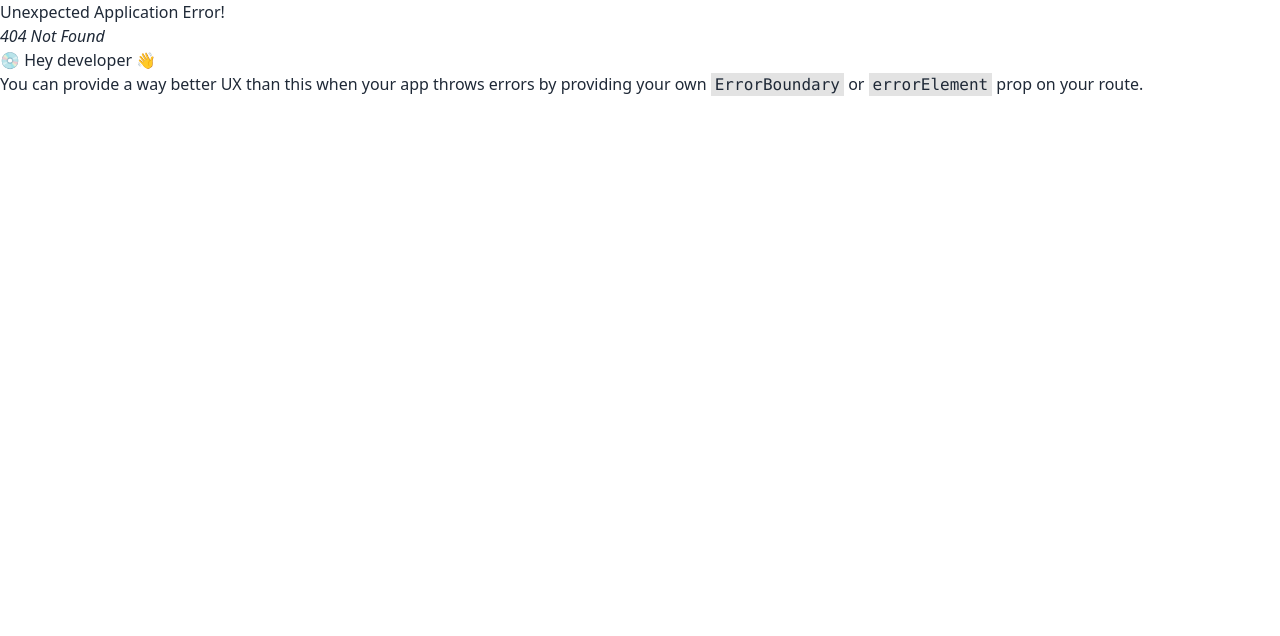
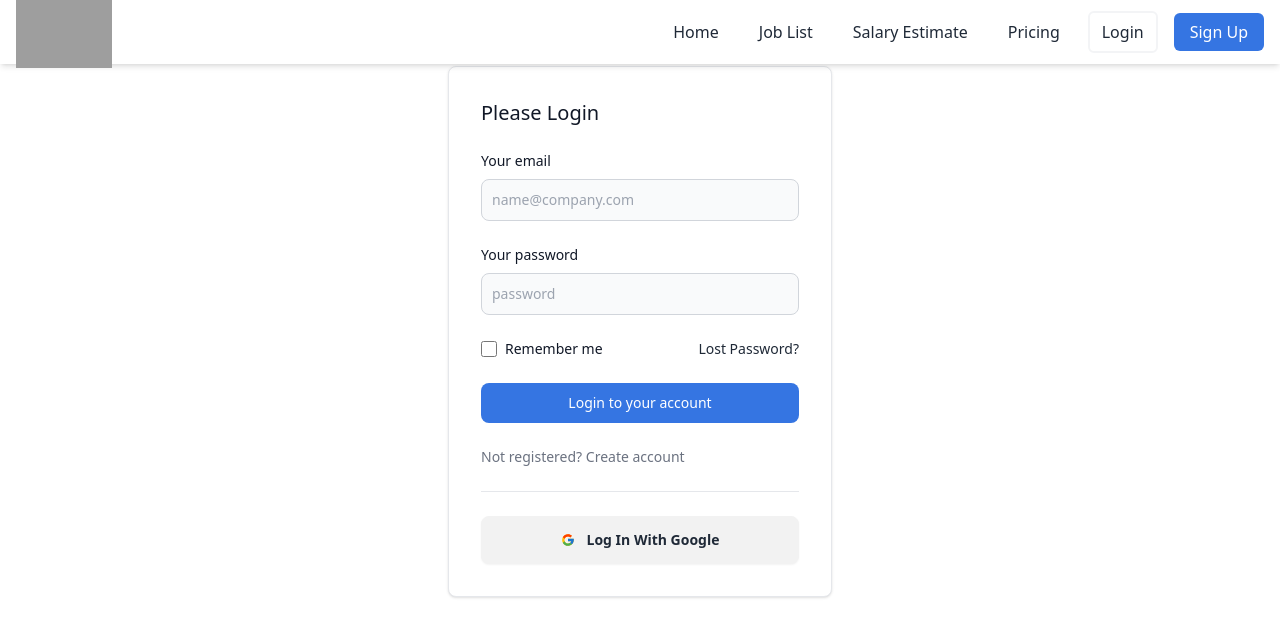
Before and after one commit to alif0013/job-portal, a React (Vite) app: page /login in a window 1280 px wide. Before the commit this address had no page. Shown: the top 636 px of the page. Built offline with nearby package versions, Linux system fonts and the light colour scheme; grey boxes are pictures that could not be loaded.

Commit message:
added login from

```diff
--- a/src/Components/Navbar/Navbar.jsx
+++ b/src/Components/Navbar/Navbar.jsx
@@ -29,8 +29,8 @@ const Navbar = () => {
                             <li><Link to="/" className="hover:bg-gray-50 px-3 py-2 rounded-md">Job List</Link></li>
                             <li><Link to="/" className="hover:bg-gray-50 px-3 py-2 rounded-md">Salary Estimate</Link></li>
                             <li><Link to="/" className="hover:bg-gray-50 px-3 py-2 rounded-md">Pricing</Link></li>
-                            <li><Link to="/" className="border-gray-100 border-2 hover:bg-gray-50 hover:drop-shadow-sm px-3 py-2 rounded-md">Login</Link></li>
-                            <li><Link to="/" className="bg-blue text-white hover:bg-blue hover:drop-shadow-md px-4 py-2 rounded-md">Sign Up</Link></li>
+                            <li><Link to="/login" className="border-gray-100 border-2 hover:bg-gray-50 hover:drop-shadow-sm px-3 py-2 rounded-md">Login</Link></li>
+                            <li><Link to="/register" className="bg-blue text-white hover:bg-blue hover:drop-shadow-md px-4 py-2 rounded-md">Sign Up</Link></li>
                         </ul>
                     </div>
                     <div className="md:hidden">
--- /dev/null
+++ b/src/Pages/Login/Login.jsx
@@ -0,0 +1,46 @@
+import { FcGoogle } from 'react-icons/fc';
+import { Link } from 'react-router-dom';
+
+const Login = () => {
+    return (
+        <div>
+            <div className="w-full mx-auto mt-10 max-w-sm p-4 bg-white border border-gray-200 rounded-lg shadow sm:p-6 md:p-8 dark:bg-gray-800 dark:border-gray-700">
+            {/* onSubmit={handlelogin} */}
+                <form className="space-y-6">
+                    <h5 className="text-xl font-medium text-gray-900 dark:text-white">Please Login</h5>
+                    <div>
+                        <label for="email" className="block mb-2 text-sm font-medium text-gray-900 dark:text-white">Your email</label>
+                        <input type="email" name="email" id="email" className="bg-gray-50 border border-gray-300 text-gray-900 text-sm rounded-lg focus:ring-blue-500 focus:border-blue-500 block w-full p-2.5 dark:bg-gray-600 dark:border-gray-500 dark:placeholder-gray-400 dark:text-white" placeholder="name@company.com" required />
+                    </div>
+                    <div>
+                        <label for="password" className="block mb-2 text-sm font-medium text-gray-900 dark:text-white">Your password</label>
+                        <input type="password" name="password" id="password" placeholder="password" className="bg-gray-50 border border-gray-300 text-gray-900 text-sm rounded-lg focus:ring-blue-500 focus:border-blue-500 block w-full p-2.5 dark:bg-gray-600 dark:border-gray-500 dark:placeholder-gray-400 dark:text-white" required />
+                    </div>
+                    <div className="flex items-start">
+                        <div className="flex items-start">
+                            <div className="flex items-center h-5">
+                                <input id="remember" type="checkbox" value="" className="w-4 h-4 border border-gray-300 rounded bg-gray-50 focus:ring-3 focus:ring-blue-300 dark:bg-gray-700 dark:border-gray-600 dark:focus:ring-blue-600 dark:ring-offset-gray-800 dark:focus:ring-offset-gray-800" required />
+                            </div>
+                            <label for="remember" className="ml-2 text-sm font-medium text-gray-900 dark:text-gray-300">Remember me</label>
+                        </div>
+                        <a href="#" className="ml-auto text-sm text-blue-700 hover:underline dark:text-blue-500">Lost Password?</a>
+                    </div>
+                    <button type="submit" className="w-full text-white bg-blue hover:drop-shadow-lg focus:ring-4 focus:outline-none focus:ring-blue font-medium rounded-lg text-sm px-5 py-2.5 text-center dark:bg-blue-600 dark:hover:bg-blue-700 dark:focus:ring-blue">Login to your account</button>
+                    <div className="text-sm font-medium text-gray-500 dark:text-gray-300">
+                        Not registered? <Link to="/register" className="text-blue-700 hover:underline dark:text-blue-500">Create account</Link>
+                    </div>
+                    <hr />
+                    {/* onClick={handleGoogleSignIn} */}
+                    <div  className='flex gap-3 btn'>
+                        <FcGoogle></FcGoogle>
+                        <h2>Log In With Google</h2>
+                    </div>
+
+
+                </form>
+            </div>
+        </div>
+    );
+};
+
+export default Login;
--- a/src/Router/Router.jsx
+++ b/src/Router/Router.jsx
@@ -2,6 +2,7 @@ import React from 'react';
 import Home from '../Pages/Home/Home';
 import { createBrowserRouter } from 'react-router-dom';
 import MainLayout from '../Layouts/MainLayout';
+import Login from '../Pages/Login/Login';
 
 const myCreatedRoutes  = createBrowserRouter([
     {
@@ -12,6 +13,10 @@ const myCreatedRoutes  = createBrowserRouter([
                 path: '/',
                 element: <Home></Home>
             },
+            {
+                path: '/login',
+                element: <Login></Login>
+            },
 
 
         ]
```
